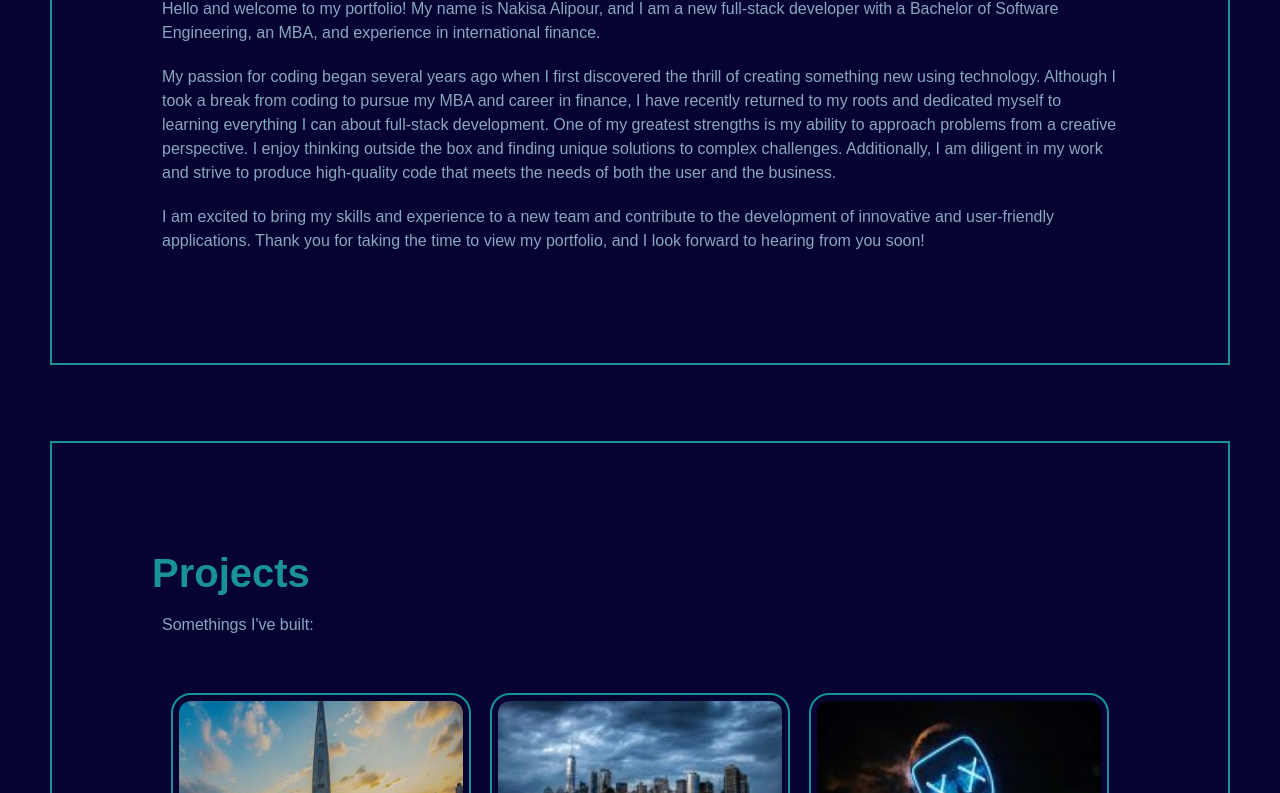
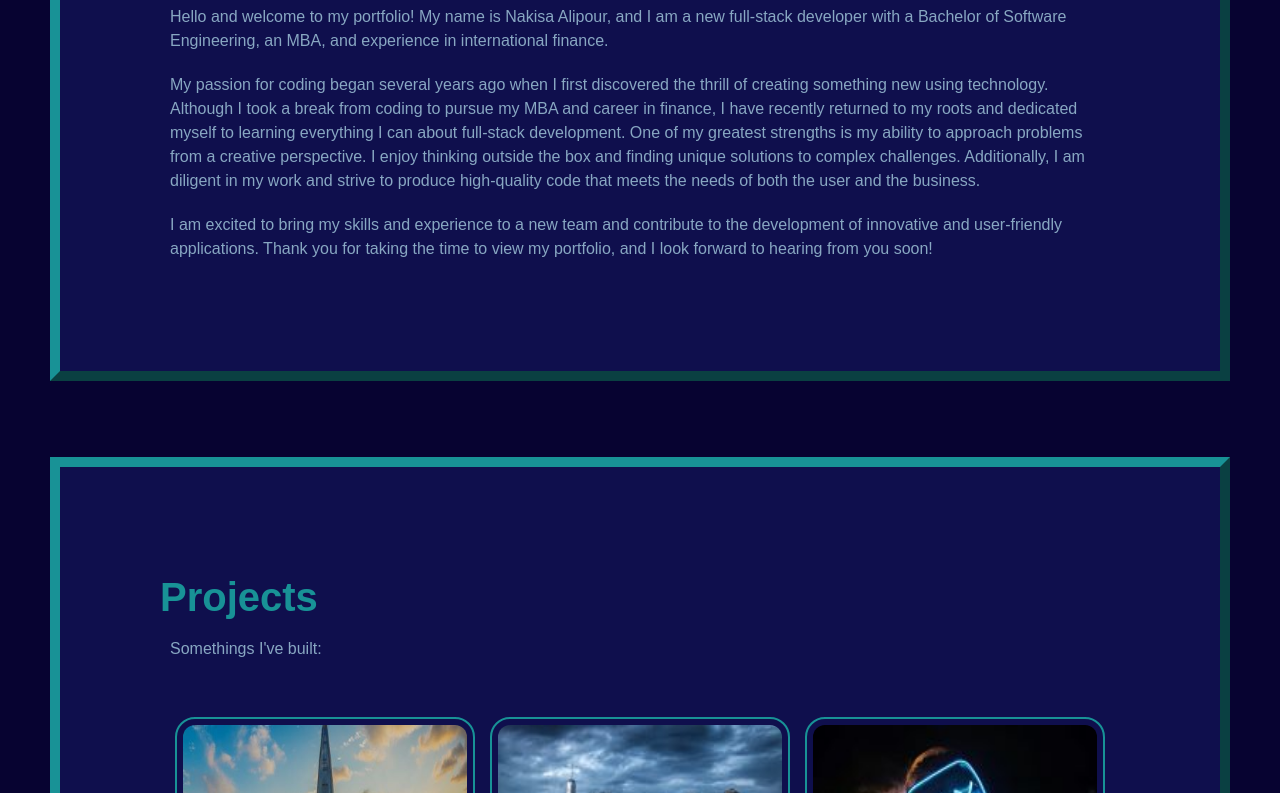
Before and after one commit to Nakisa-Alipour/Portfolio-of-work-samples, a plain HTML site: page index.html in a window 1280 px wide. Shown: the part 460-1253 px from the top of the page. Drawn offline with Linux system fonts and the light colour scheme.

Commit message:
modified style

```diff
--- a/Assets/style.css
+++ b/Assets/style.css
@@ -123,12 +123,13 @@ footer {
 
 section {
   flex: 9;
+  background-color: rgb(15, 15, 77);
   color: rgb(136, 167, 194);
   display: flex;
   flex-direction: column;
   justify-content: space-between;
   padding: 100px;
-  border: 2px solid rgb(24, 146, 150);
+  border: 10px outset rgb(24, 146, 150);
   margin: 30px 50px;
 }
 
```
